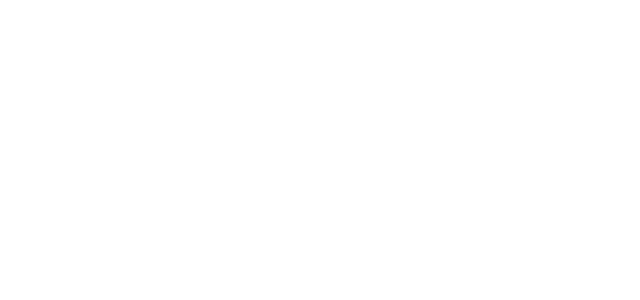
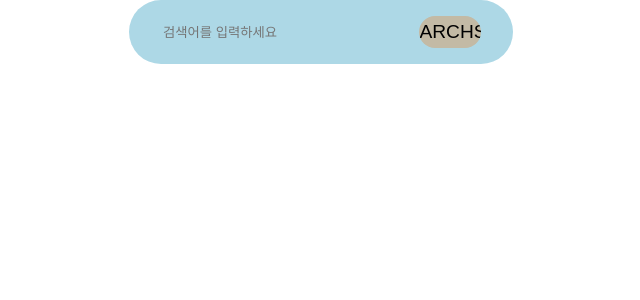
Before and after one commit to SMin1620/IN_A_DREAM, a React (Create React App) app in the folder front/: page / in a window 1280 px wide. Before the commit this address had no page. Shown: the top 300 px of the page, without its empty margins (319-959 px from the left). Built offline with nearby package versions, Linux system fonts and the light colour scheme; a web font is replaced by a local one.

Commit message:
feat: search바 수정

```diff
--- a/front/src/AppRouter.tsx
+++ b/front/src/AppRouter.tsx
@@ -5,6 +5,7 @@ import IntroPage from "./pages/IntroPage";
 import LoginPage from "./pages/LoginPage";
 import CreateDreamDiaryPage from "./pages/CreateDreamDiaryPage";
 import SignUpPage from "./pages/SignUpPage";
+import SearchBar from "./components/features/SearchBarComponents/SearchBar";
 
 function AppRouter() {
   return (
@@ -19,6 +20,7 @@ function AppRouter() {
             element={<CreateDreamDiaryPage />}
           ></Route>
           <Route path="/Signup" element={<SignUpPage />}></Route>
+          <Route path="/" element={<SearchBar />}></Route>
         </Routes>
       </BrowserRouter>
     </div>
--- a/front/src/components/common/SlideSpan.tsx
+++ b/front/src/components/common/SlideSpan.tsx
@@ -12,15 +12,16 @@ const slideRight = keyframes`
 
 const slideLeft = keyframes`
 0% {
-  transform: translateX(300%);
+  transform: translateX(160px);
 }
 100% {
-  transform: translateX(-300%);
+  transform: translateX(-160px);
 }
 `;
 
 export interface SlideSpanProps {
   animation?: any;
+  delay: string;
   children: React.ReactNode;
   margin?: string;
   width?: string;
@@ -43,7 +44,8 @@ export const SlideRightSpan = S.span<SlideSpanProps>`
 `;
 
 export const SlideLeftSpan = S.span<SlideSpanProps>`
-  animation: ${slideLeft} 3s linear infinite;
+  animation: ${slideLeft} 5s linear infinite;
+  animation-delay: ${(props) => props.delay || "0s"}
   margin:${(props) => props.margin};
   width:${(props) => props.width};
   height:${(props) => props.height};
--- a/front/src/components/features/SearchBarComponents/SearchBar.css
+++ b/front/src/components/features/SearchBarComponents/SearchBar.css
@@ -15,11 +15,11 @@
   height: 100%;
   border: none;
   margin-right: 1rem;
+  background-color: transparent;
 }
 
 .search-main > button {
   display: flex;
-  text-wrap: nowrap;
   width: 5rem;
   height: 100%;
   align-items: center;
@@ -28,4 +28,5 @@
   border: none;
   background-color: #c3baa5;
   color: black;
+  border-radius: 25rem;
 }
--- a/front/src/components/features/SearchBarComponents/SearchBar.tsx
+++ b/front/src/components/features/SearchBarComponents/SearchBar.tsx
@@ -1,4 +1,4 @@
-import React from "react";
+import React, { useState } from "react";
 import S from "styled-components";
 import { LoginInput, LoginButton } from "../../../types/index";
 import "./SearchBar.css";
@@ -11,11 +11,30 @@ export interface SearchBarInput extends LoginInput {
 export interface SearchBarButton extends LoginButton {}
 
 const SearchBar = () => {
+  const [searchKeyword, setSearchKeyword] = useState("");
+
+  console.log(searchKeyword);
+
   return (
     <div className="search-main">
-      <input type="text" />
+      <input
+        type="text"
+        placeholder="검색어를 입력하세요"
+        onChange={(e) => setSearchKeyword(e.target.value)}
+      />
       <button>
-        <SlideLeftSpan>검색</SlideLeftSpan>
+        <SlideLeftSpan margin="0 0.3rem" delay="0s">
+          SEARCH{" "}
+        </SlideLeftSpan>
+        <SlideLeftSpan margin="0 0.3rem" delay="1.25s">
+          SEARCH{" "}
+        </SlideLeftSpan>
+        <SlideLeftSpan margin="0 0.3rem" delay="2.5s">
+          SEARCH{" "}
+        </SlideLeftSpan>
+        <SlideLeftSpan margin="0 0.3rem" delay="3.75s">
+          SEARCH{" "}
+        </SlideLeftSpan>
       </button>
     </div>
   );
```
